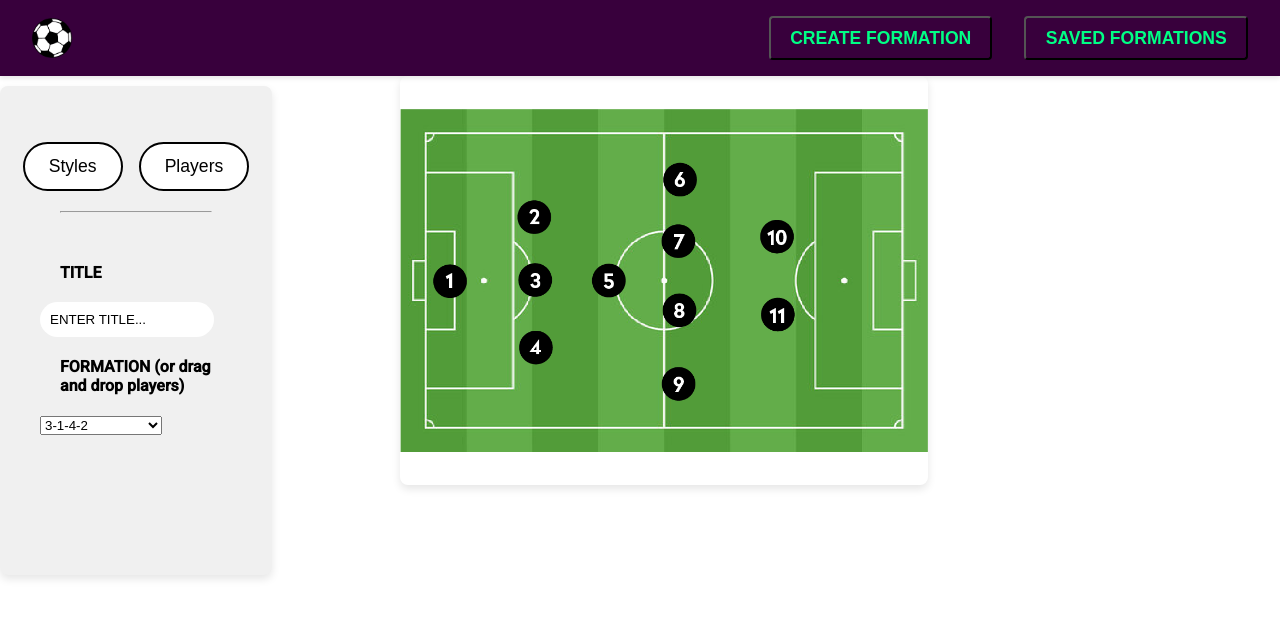
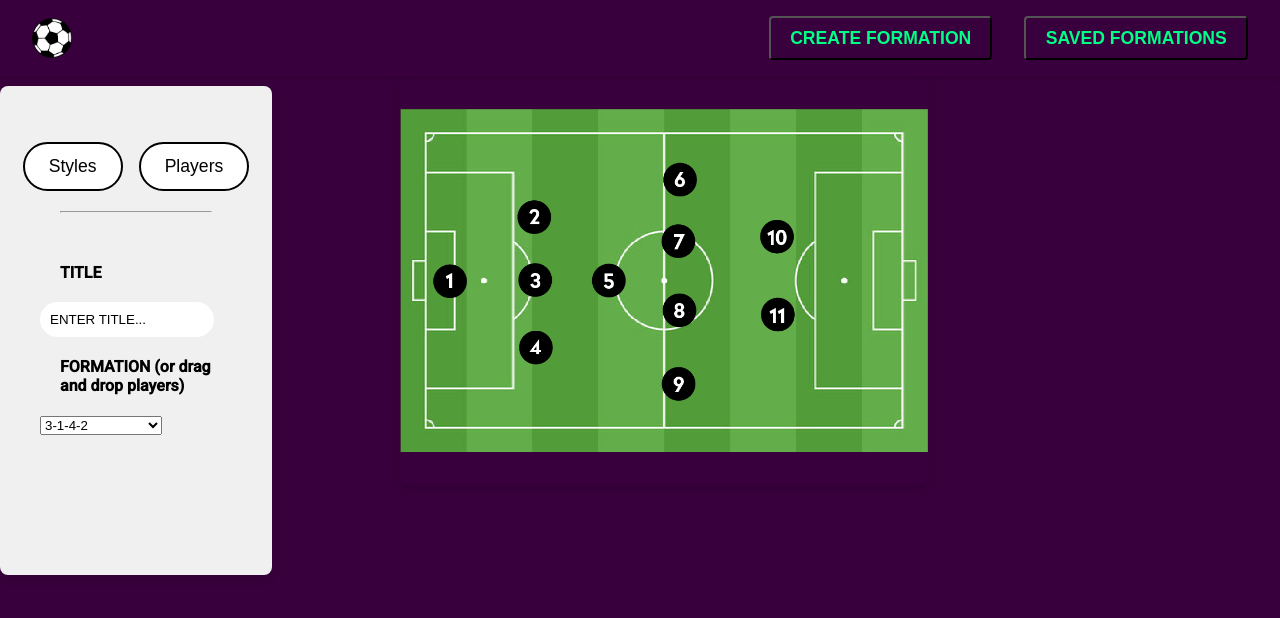
Before and after one commit to hyechanlee1/Soccer_formation_creator, an Angular app in the folder soccer-formation/: page / in a window 1280 px wide. Shown: the top 618 px of the page. Built offline with nearby package versions, Linux system fonts and the light colour scheme.

Commit message:
update style

```diff
--- a/soccer-formation/src/app/home/home/home.component.html
+++ b/soccer-formation/src/app/home/home/home.component.html
@@ -6,6 +6,7 @@
   </ul>
 </nav>
 
+<body>
   <div class="container">
     <div class="left-column">
       <div class="control-box">
@@ -108,4 +109,5 @@
       </div>
     </div>
   </div>
+</body>
 <router-outlet></router-outlet>
```
Lines whose indentation alone changed are shown as unchanged.
